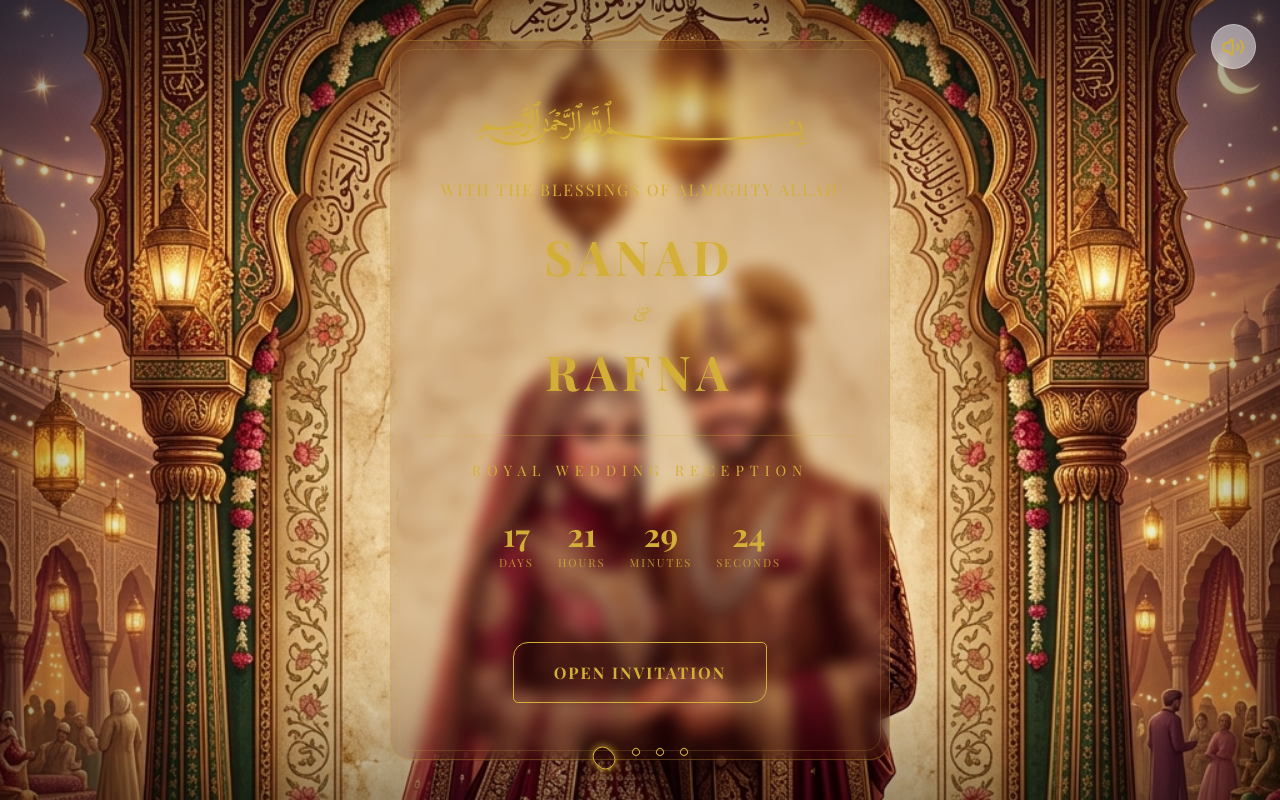
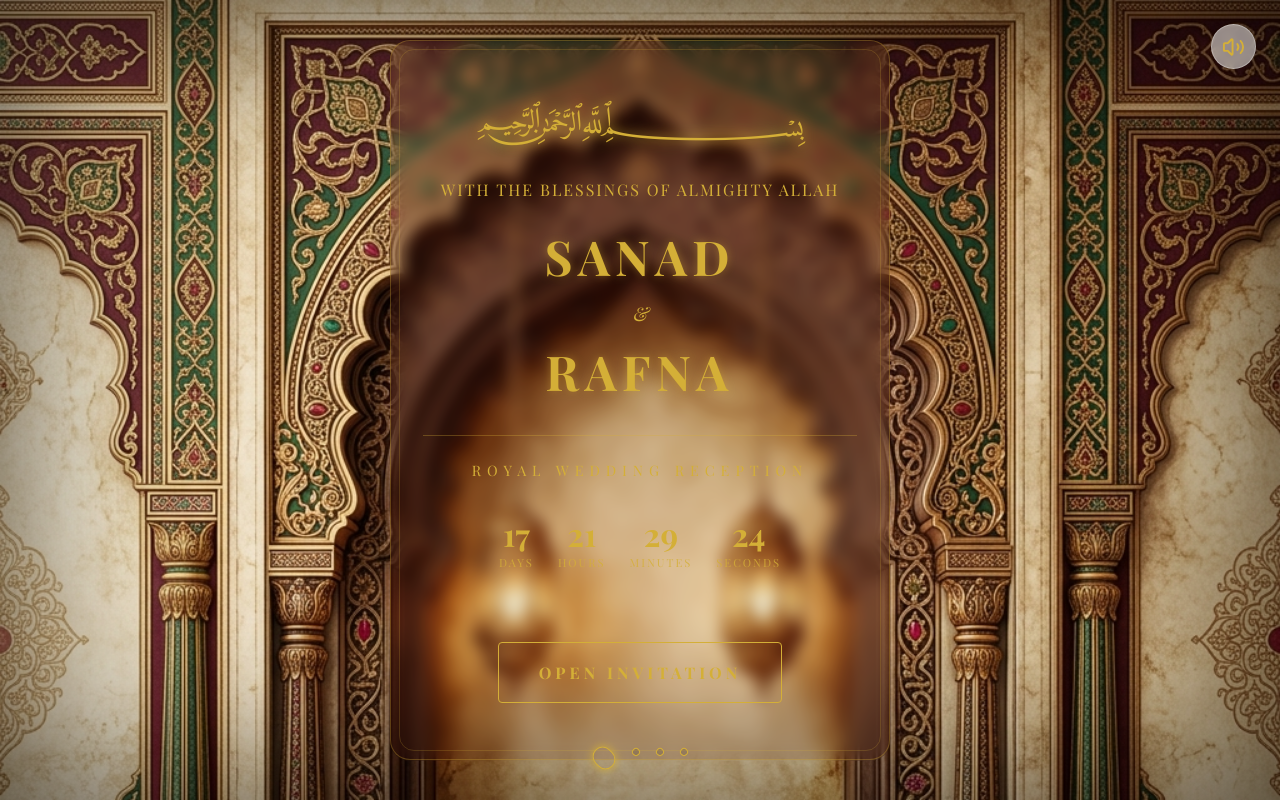
Before and after one commit to SahilVellathur/sanad-and-rafna-wedding-, a React (Vite) app: page / in a window 1280 px wide. Built offline with nearby package versions, Linux system fonts and the light colour scheme; a web font is replaced by a local one.

Commit message:
feat: simplify Mughal theme with symmetric architectural backdrop and centered focus

```diff
--- a/src/index.css
+++ b/src/index.css
@@ -92,9 +92,9 @@ h1, h2, h3 {
   display: flex;
   flex-direction: column;
   overflow: hidden;
-  background-image: url('/assets/mughal-invitation.png');
+  background-image: url('/assets/symmetric-mughal-arch.png');
   background-size: cover;
-  background-position: center;
+  background-position: center top;
   background-repeat: no-repeat;
   /* Royal Vignette */
   box-shadow: inset 0 0 200px rgba(0, 0, 0, 0.7);
@@ -145,29 +145,29 @@ h1, h2, h3 {
   padding: 1.2rem 2.5rem;
   background: transparent;
   color: var(--gold);
-  border: 1.5px solid var(--gold);
-  border-radius: 15px 5px 15px 5px; /* Ornamental plaque shape */
+  border: 1px solid var(--gold);
+  border-radius: 4px; /* Rectangular plaque shape */
   font-family: var(--font-heading);
   font-size: 1rem;
   font-weight: 700;
   cursor: pointer;
   transition: all 0.3s ease;
-  letter-spacing: 2px;
+  letter-spacing: 4px;
   text-transform: uppercase;
   outline: none;
 }
 
 .btn-primary:active {
   background: var(--burgundy) !important;
-  box-shadow: 0 0 25px var(--gold);
-  transform: scale(0.95);
+  box-shadow: 0 0 30px var(--gold);
+  transform: scale(0.98);
 }
 
 .btn-rsvp {
   padding: 1.2rem;
-  background: rgba(77, 4, 4, 0.3);
+  background: rgba(77, 4, 4, 0.4);
   border: 1px solid var(--gold);
-  border-radius: 12px 3px;
+  border-radius: 4px;
   font-family: var(--font-heading);
   font-size: 0.9rem;
   font-weight: 700;
@@ -176,7 +176,7 @@ h1, h2, h3 {
   color: var(--gold);
   outline: none;
   text-transform: uppercase;
-  letter-spacing: 2px;
+  letter-spacing: 3px;
 }
 
 .btn-rsvp:active {
```
Also changed, not shown: public/assets/symmetric-mughal-arch.png (added).
